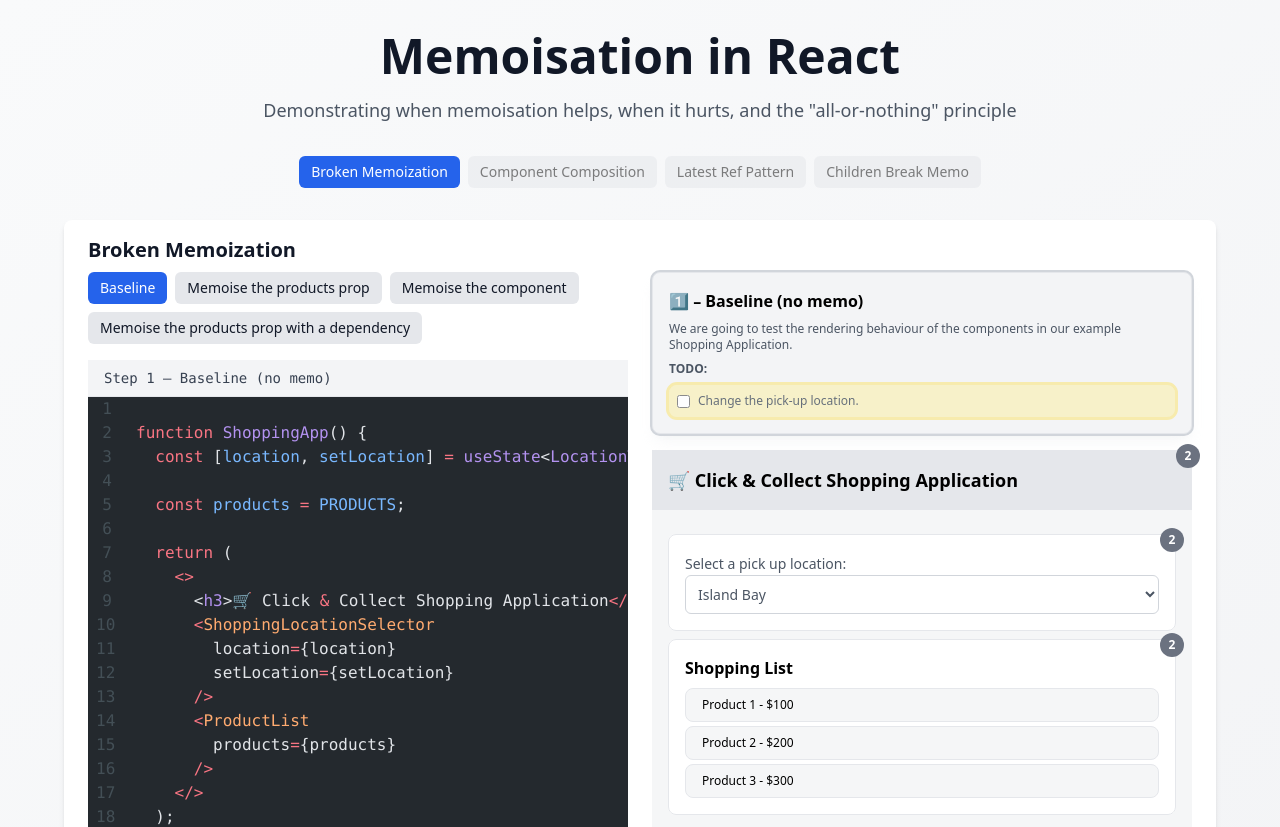
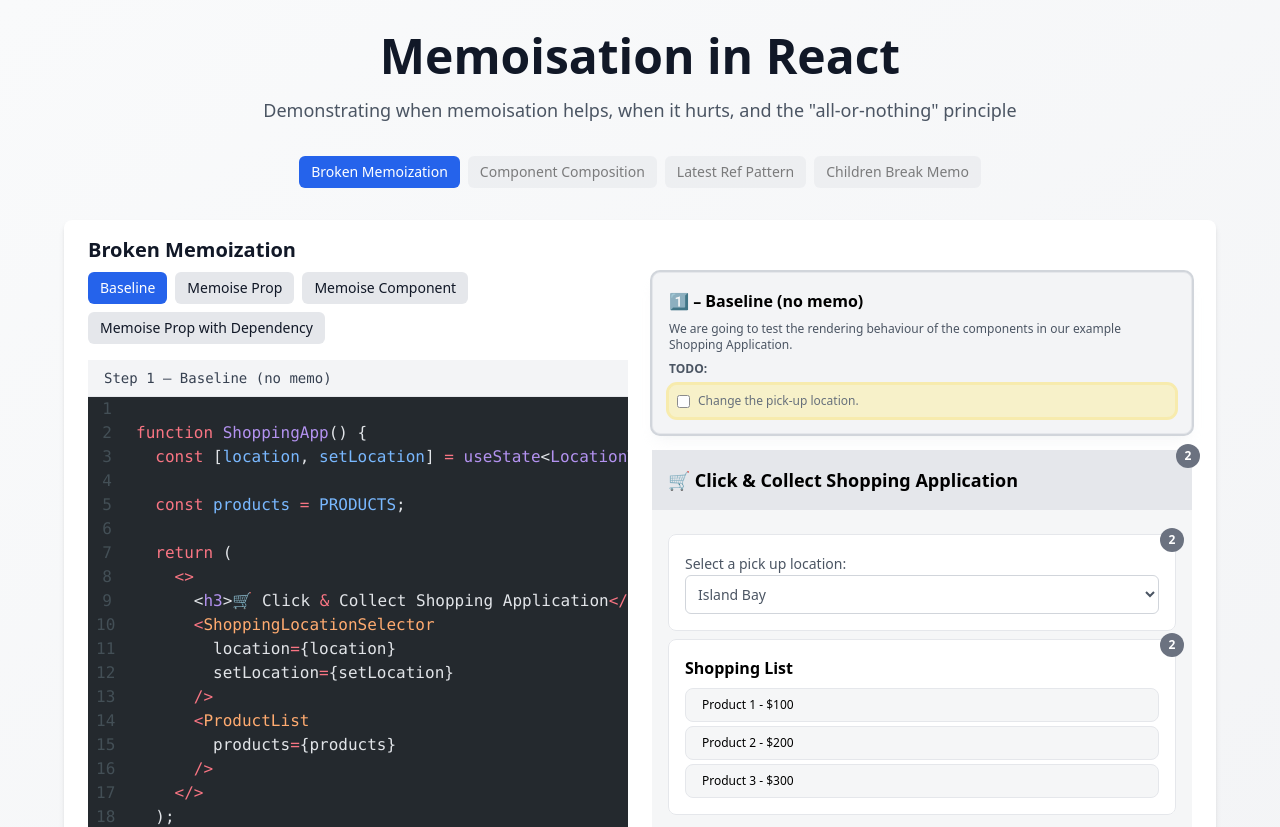
Before and after one commit to slackermorris/use-memo, a React (Vite) app: page / in a window 1280 px wide. Shown: the top 827 px of the page. Built offline with nearby package versions, Linux system fonts and the light colour scheme.

Commit message:
refactor: updated the step titles

```diff
--- a/src/components/examples/BrokenMemoExample.tsx
+++ b/src/components/examples/BrokenMemoExample.tsx
@@ -60,20 +60,6 @@ export function BrokenMemoExample() {
 
   return (
     <div className="space-y-4">
-      {/* <div className="bg-blue-100/80 p-4 rounded-lg border border-blue-300">
-        <div className="text-lg font-semibold">🙋 What is this?!</div>
-        <div className="text-base text-gray-600 space-y-2">
-          <p>
-            Let's explore how memoization works in React, when it helps, and
-            when it doesn't.
-          </p>
-          <p>We'll use a simple shopping app as our example.</p>
-          <p>
-            Follow along, check out the code, and watch how rendering changes as
-            we tweak things.
-          </p>
-        </div>
-      </div> */}
       <div className="space-y-6">
         <div className="grid gap-6 lg:grid-cols-2">
           <div className="space-y-4">
@@ -99,11 +85,11 @@ function MemoStepButtons({
     <div className="flex flex-wrap gap-2">
       {[
         { id: "baseline", label: "Baseline" },
-        { id: "memoiseProp", label: "Memoise the products prop" },
-        { id: "memoiseComponent", label: "Memoise the component" },
+        { id: "memoiseProp", label: "Memoise Prop" },
+        { id: "memoiseComponent", label: "Memoise Component" },
         {
           id: "memoisePropWithDependency",
-          label: "Memoise the products prop with a dependency",
+          label: "Memoise Prop with Dependency",
         },
       ].map((s) => (
         <Button
@@ -127,23 +113,20 @@ function CodeRenderer({ step }: { step: StepType }) {
       );
     case "memoiseProp":
       return (
-        <CodeBlock
-          code={CODE_MEMOISE_PROP}
-          title="Step 2 – Memoise the products prop"
-        />
+        <CodeBlock code={CODE_MEMOISE_PROP} title="Step 2 – Memoise Prop" />
       );
     case "memoiseComponent":
       return (
         <CodeBlock
           code={CODE_MEMOISE_COMPONENT}
-          title="Step 3 – Memoise the component"
+          title="Step 3 – Memoise Component"
         />
       );
     case "memoisePropWithDependency":
       return (
         <CodeBlock
           code={CODE_MEMOISE_PROP_WITH_DEPENDENCY}
-          title="Step 4 – Memoise the products prop with a dependency"
+          title="Step 4 – Memoise Prop with Dependency"
         />
       );
   }
--- a/src/components/examples/broken-memo/MemoiseComponent.tsx
+++ b/src/components/examples/broken-memo/MemoiseComponent.tsx
@@ -21,7 +21,7 @@ export function MemoiseComponentStepExplanation({
         })}
       >
         <h3 className="font-semibold">
-          {hasChangedLocation ? "✅" : ""} 3️⃣ – Memoise the component
+          {hasChangedLocation ? "✅" : ""} 3️⃣ – Memoise Component
         </h3>
         {hasChangedLocation ? (
           <MemoiseComponentStepErrorExplanation setStep={setStep} />
--- a/src/components/examples/broken-memo/MemoiseProp.tsx
+++ b/src/components/examples/broken-memo/MemoiseProp.tsx
@@ -20,7 +20,7 @@ export function MemoisePropStepExplanation({
       })}
     >
       <h3 className="font-semibold">
-        {hasChangedLocation ? "🚨" : ""} 2️⃣ – Memoise the products prop
+        {hasChangedLocation ? "🚨" : ""} 2️⃣ – Memoise Prop
       </h3>
       {hasChangedLocation ? (
         <MemoisePropStepErrorExplanation setStep={setStep} />
--- a/src/components/examples/broken-memo/MemoisePropWithDependency.tsx
+++ b/src/components/examples/broken-memo/MemoisePropWithDependency.tsx
@@ -20,8 +20,7 @@ export function MemoisePropWithDependencyStepExplanation({
       })}
     >
       <h3 className="font-semibold">
-        {hasChangedLocation ? "🚨" : ""} 4️⃣ – Memoise the products prop with a
-        dependency
+        {hasChangedLocation ? "🚨" : ""} 4️⃣ – Memoise Prop with Dependency
       </h3>
       {hasChangedLocation ? (
         <MemoisePropWithDependencyStepErrorExplanation setStep={setStep} />
```
